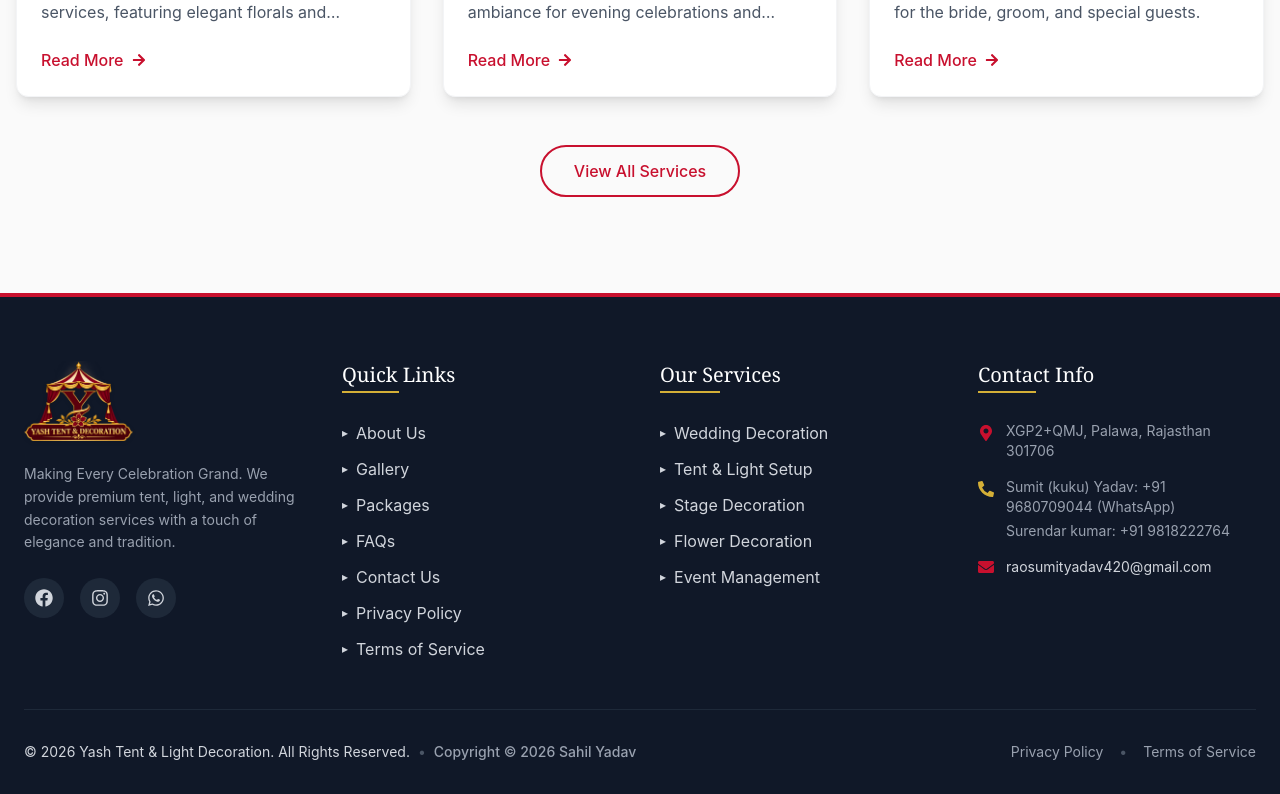
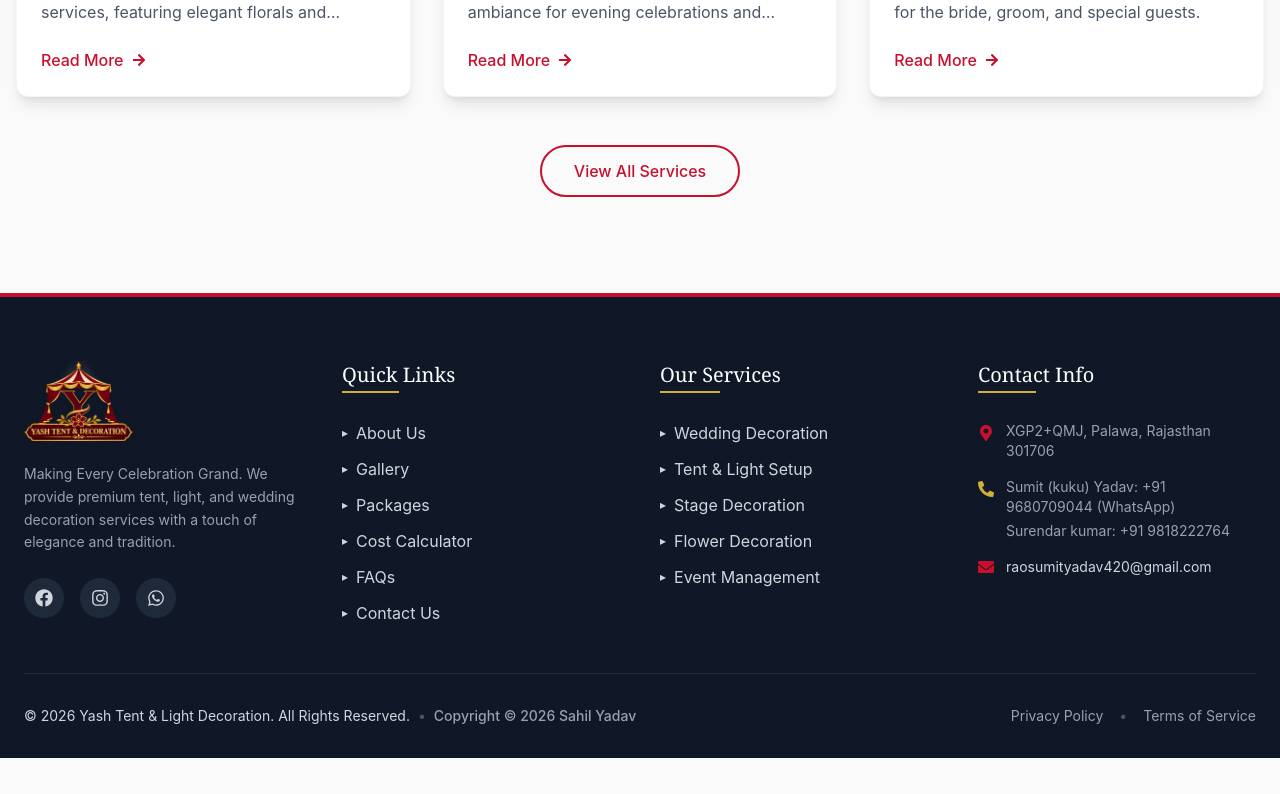
Before and after one commit to sahilyadav-01/Yash-Tent-Light-Decoration, a React (Vite) app: page / in a window 1280 px wide. Shown: the part 1481-2275 px from the top of the page. After the commit the page ends 2239 px from the top, so only its background shows below. Built offline with nearby package versions, Linux system fonts and the light colour scheme.

Commit message:
fix(footer): remove duplicate privacy and terms from quick links, keep in legal bar

```diff
--- a/src/components/Footer.jsx
+++ b/src/components/Footer.jsx
@@ -48,10 +48,9 @@ const Footer = () => {
               <li><Link to="/about" className="hover:text-[#D4AF37] transition-colors flex items-center gap-2"><span className="text-xs">▸</span> About Us</Link></li>
               <li><Link to="/gallery" className="hover:text-[#D4AF37] transition-colors flex items-center gap-2"><span className="text-xs">▸</span> Gallery</Link></li>
               <li><Link to="/packages" className="hover:text-[#D4AF37] transition-colors flex items-center gap-2"><span className="text-xs">▸</span> Packages</Link></li>
+              <li><Link to="/calculator" className="hover:text-[#D4AF37] transition-colors flex items-center gap-2"><span className="text-xs">▸</span> Cost Calculator</Link></li>
               <li><Link to="/faq" className="hover:text-[#D4AF37] transition-colors flex items-center gap-2"><span className="text-xs">▸</span> FAQs</Link></li>
               <li><Link to="/contact" className="hover:text-[#D4AF37] transition-colors flex items-center gap-2"><span className="text-xs">▸</span> Contact Us</Link></li>
-              <li><Link to="/privacy-policy" className="hover:text-[#D4AF37] transition-colors flex items-center gap-2"><span className="text-xs">▸</span> Privacy Policy</Link></li>
-              <li><Link to="/terms-of-service" className="hover:text-[#D4AF37] transition-colors flex items-center gap-2"><span className="text-xs">▸</span> Terms of Service</Link></li>
             </ul>
           </div>
 
```
